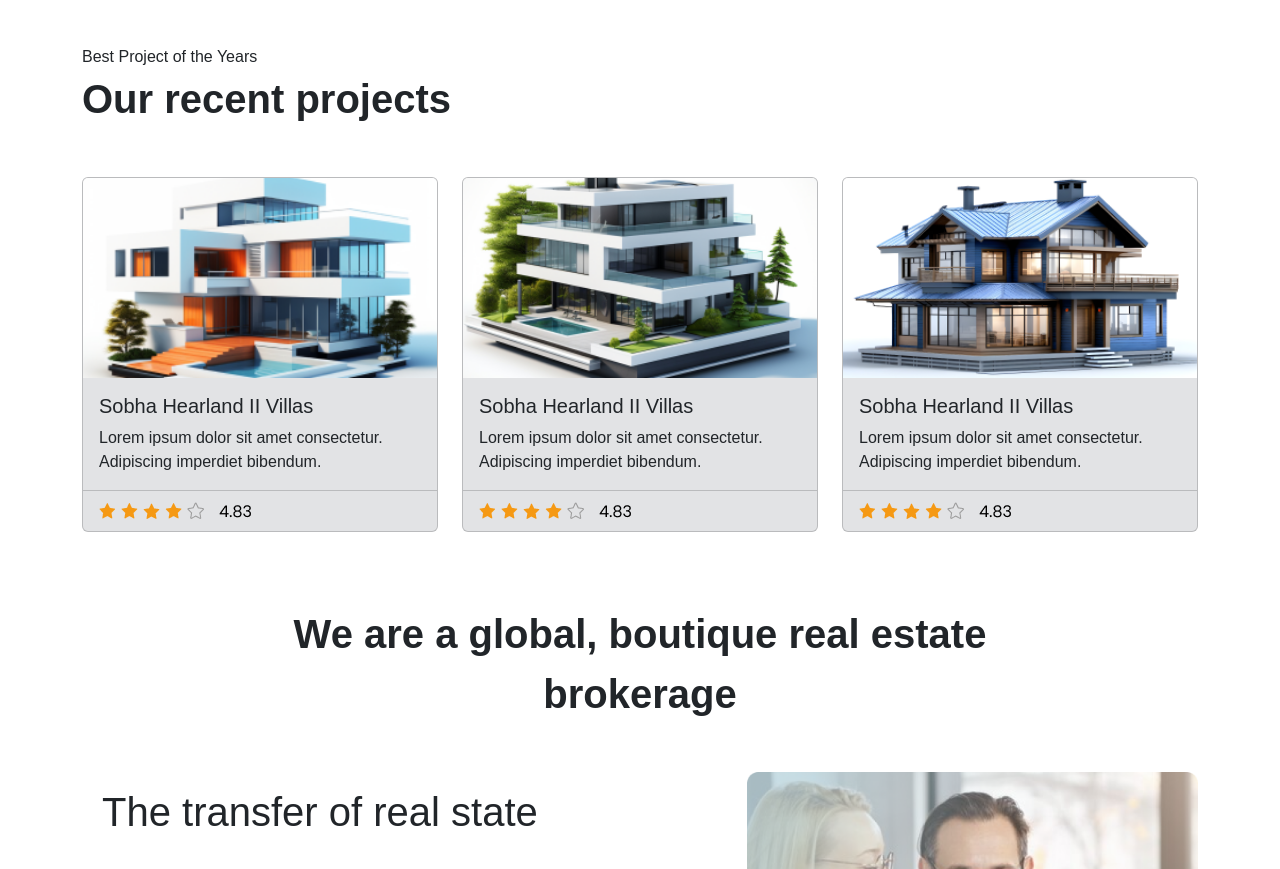
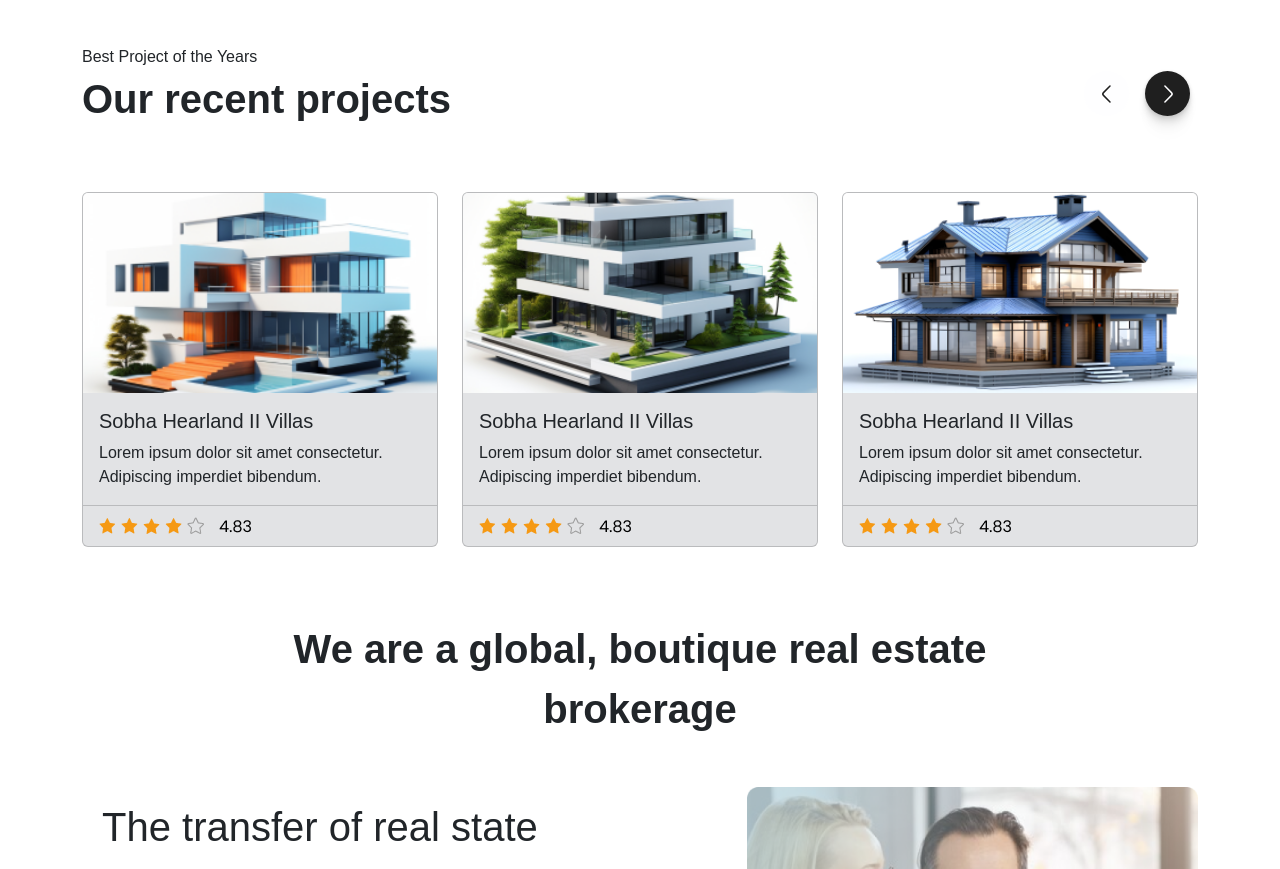
Before and after one commit to WaseemIshaq44/realstate, a plain HTML site: page index.html in a window 1280 px wide. Shown: the part 1043-1912 px from the top of the page. Drawn offline with Linux system fonts and the light colour scheme.

Commit message:
image added

```diff
--- a/index.html
+++ b/index.html
@@ -159,7 +159,11 @@
 
     <div class="container my-5">
       <div class="">Best Project of the Years</div>
-      <div class="fs-1 fw-bold">Our recent projects</div>
+      <div class="d-flex justify-content-between">
+        <div class="fs-1 fw-bold">Our recent projects</div>
+        <div><img src="image/Group 18.svg" alt=""></div>
+
+      </div>
     </div>
 
     <div class="container">
```
Also changed, not shown: image/Group 18.svg (added).
